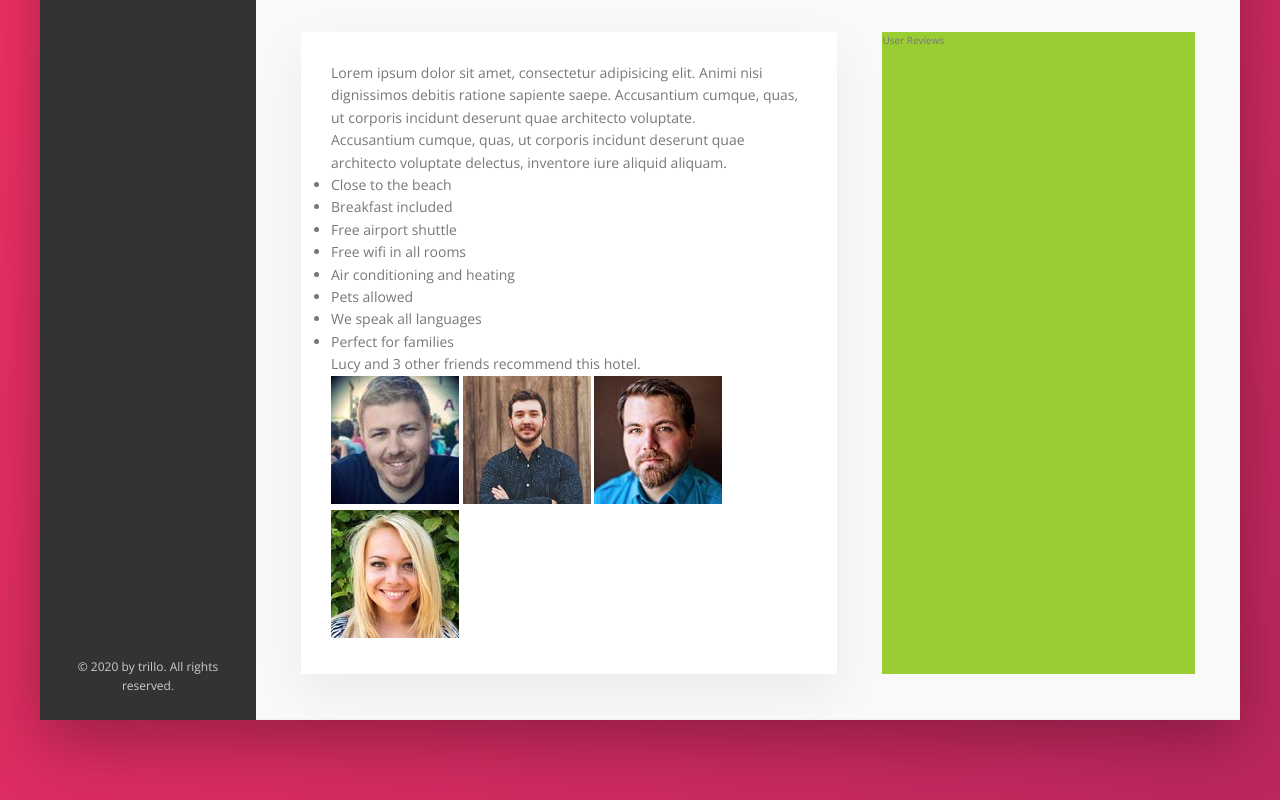
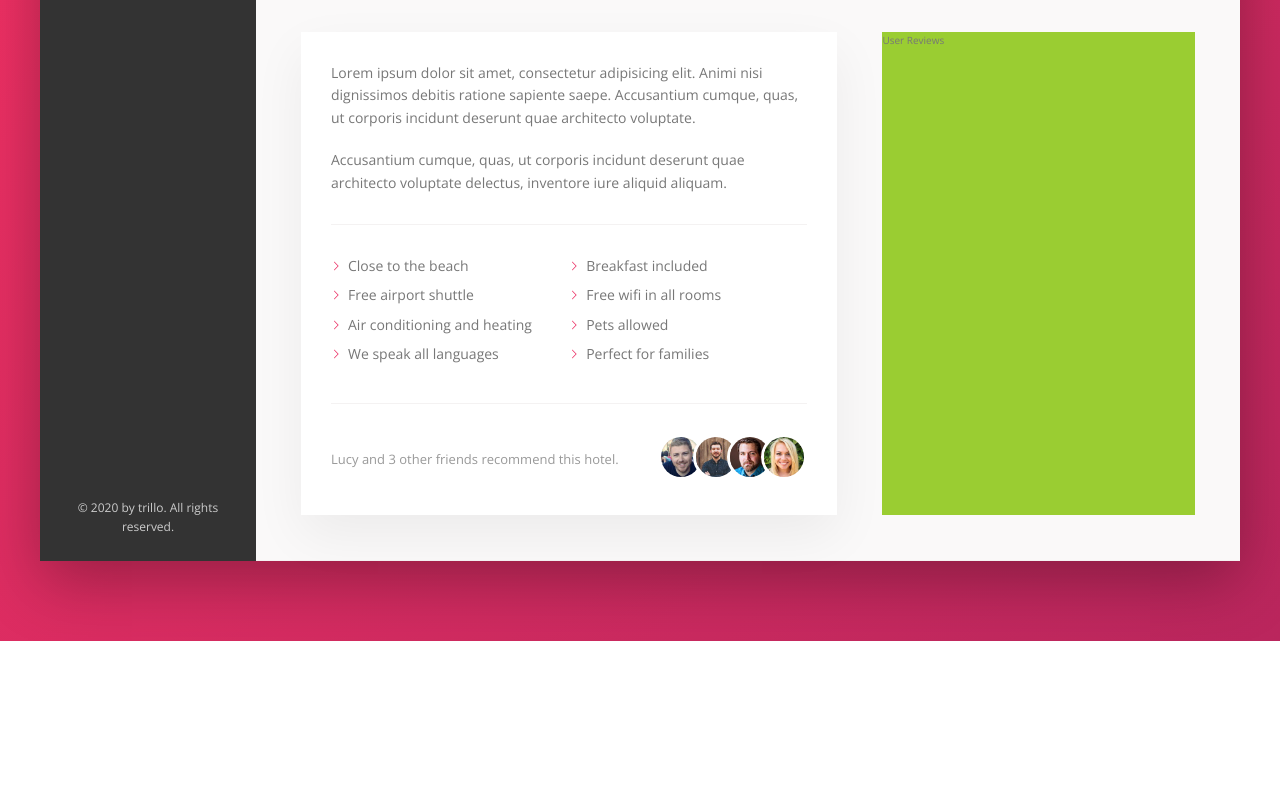
Before and after one commit to jobeiri/trillo, a website: page index.html in a window 1280 px wide. Shown: the part 615-1415 px from the top of the page. After the commit the page ends 1256 px from the top, so only its background shows below. Drawn offline with nearby package versions, Linux system fonts and the light colour scheme.

Commit message:
17. Building the Description Section - Part 2

```diff
--- a/sass/_components.scss
+++ b/sass/_components.scss
@@ -301,22 +301,71 @@
   }
 }
 
-.detail {
-  display: flex;
-  padding: 4.5rem;
-  background-color: var(--color-grey-light-1);
-  border-bottom: var(--line);
+// PARAGRAPH
+.paragraph:not(:last-of-type) {
+  margin-bottom: 2rem;
 }
 
-.description {
-  background-color: var(--color-white);
-  box-shadow: var(--shadow-light);
-  padding: 3rem;
-  flex: 0 0 60%;
-  margin-right: 4.5rem;
+// LIST
+.list {
+  list-style: none;
+  margin: 3rem 0;
+  padding: 3rem 0;
+  border-top: var(--line);
+  border-bottom: var(--line);
+
+  display: flex;
+  flex-wrap: wrap;
+
+  &__item {
+    flex: 0 0 50%;
+    margin-bottom: 0.7rem;
+  }
+
+  &__item::before {
+    content: "";
+    display: inline-block;
+    width: 1rem;
+    height: 1rem;
+    margin-right: 0.7rem;
+
+    // Older browsers
+    // background-image: url(../img/chevron-thin-right.svg);
+    // background-size: cover;
+
+    // Newer browsers - masks
+    background-color: var(--color-primary);
+    -webkit-mask-image: url(../img/chevron-thin-right.svg);
+    mask-image: url(../img/chevron-thin-right.svg);
+    -webkit-mask-size: cover;
+    mask-size: cover;
+  }
 }
 
-.user-reviews {
-  background-color: yellowgreen;
-  flex: 1;
+// RECOMMEND
+.recommend {
+  font-size: 1.3rem;
+  color: var(--color-grey-dark-3);
+
+  display: flex;
+  align-items: center;
+
+  &__count {
+    margin-right: auto;
+  }
+
+  &__friends {
+  }
+
+  &__photo {
+    box-sizing: content-box;
+    width: 4rem;
+    height: 4rem;
+    border-radius: 50%;
+    border: 0.3rem solid white;
+
+    &:not(:last-child) {
+      margin-right: -1.5rem;
+    }
+  }
 }
```
Also changed, not shown: css/style.css, 1 other file.
